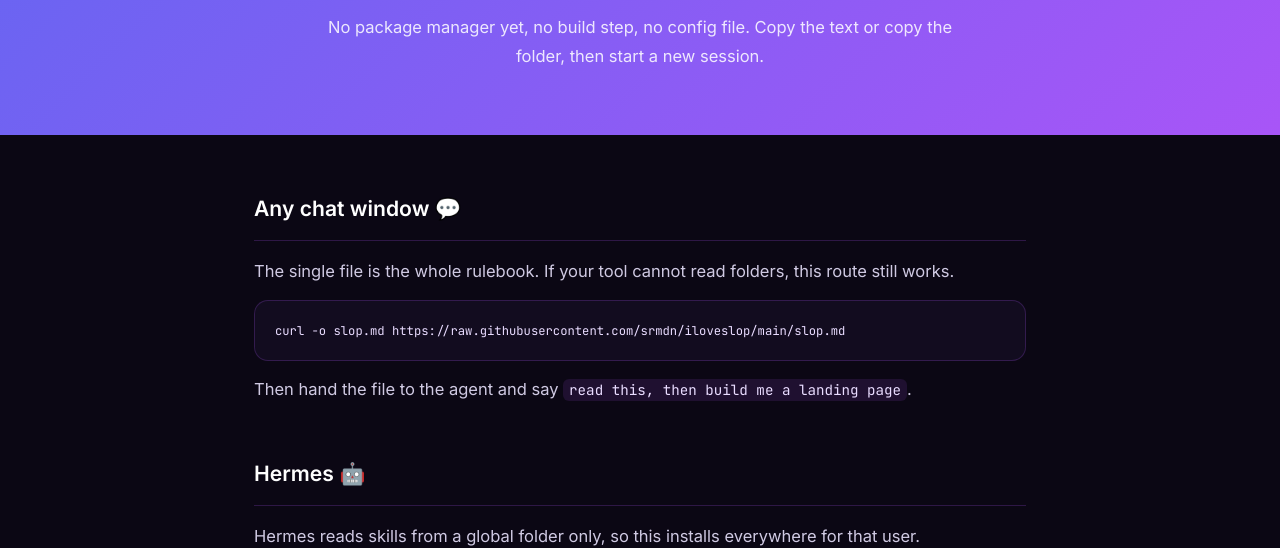
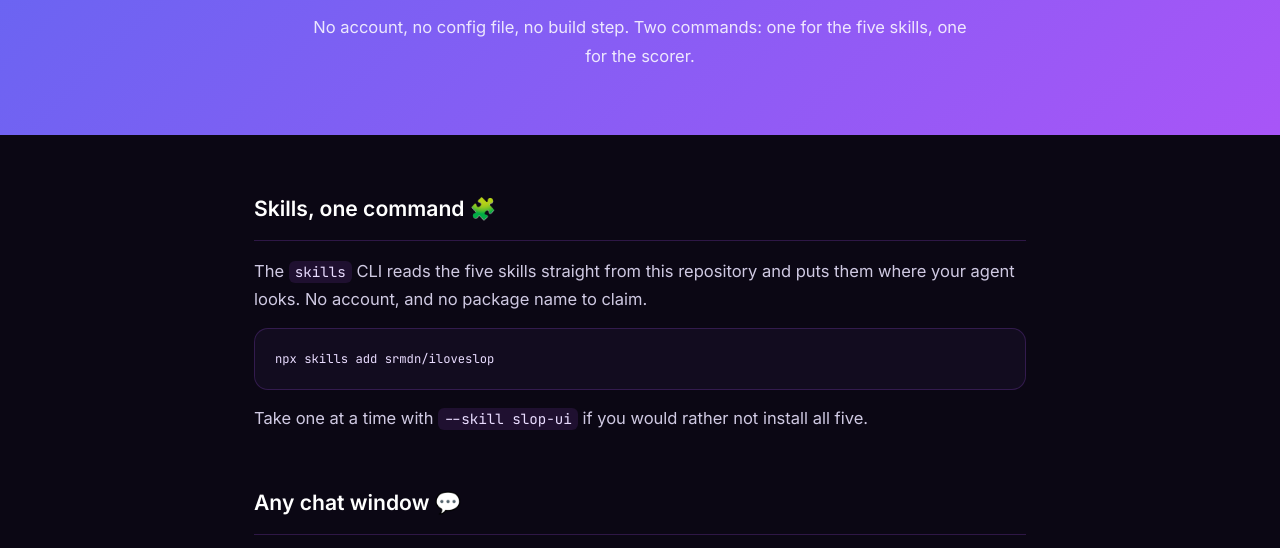
Before and after one commit to srmdn/iloveslop, a website: page docs/install.html in a window 1280 px wide. Shown: the part 251-799 px from the top of the page. Drawn offline with Linux system fonts and the light colour scheme.

Commit message:
switch distribution to npx skills and npx github, no npm

```diff
--- a/docs/install.html
+++ b/docs/install.html
@@ -32,10 +32,17 @@
 <header class="page-head">
   <p class="kicker">zero dependencies</p>
   <h1>Install 🛠️</h1>
-  <p class="sub">No package manager yet, no build step, no config file. Copy the text or copy the folder, then start a new session.</p>
+  <p class="sub">No account, no config file, no build step. Two commands: one for the five skills, one for the scorer.</p>
 </header>
 
 <main class="wrap">
+
+  <section>
+    <h2>Skills, one command 🧩</h2>
+    <p>The <code>skills</code> CLI reads the five skills straight from this repository and puts them where your agent looks. No account, and no package name to claim.</p>
+<pre><code>npx skills add srmdn/iloveslop</code></pre>
+    <p>Take one at a time with <code>--skill slop-ui</code> if you would rather not install all five.</p>
+  </section>
 
   <section>
     <h2>Any chat window 💬</h2>
```
Also changed, not shown: AGENTS.md (+5 -0 lines), README.md.
